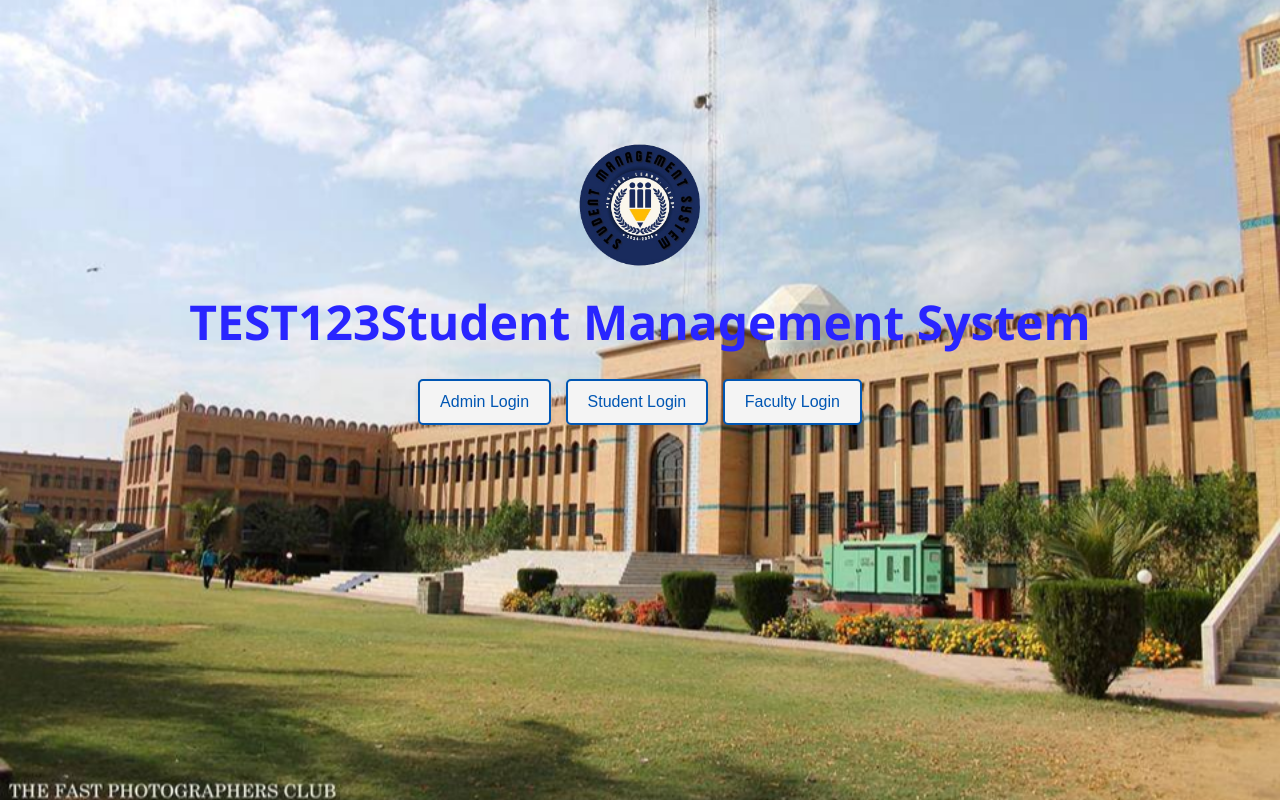
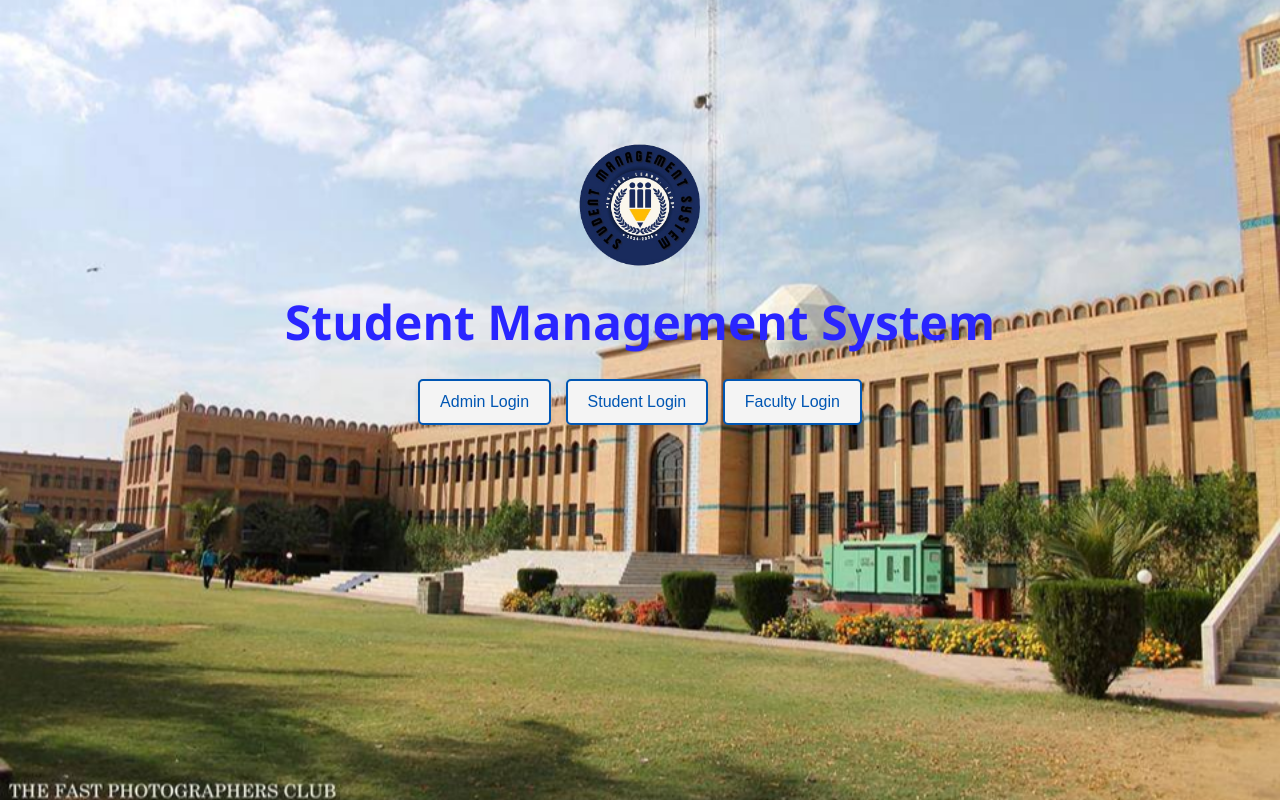
Before and after one commit to AQG53/DB-PROJECT, a plain HTML site: page mainpage.html in a window 1280 px wide. Drawn offline with Linux system fonts and the light colour scheme.

Commit message:
Update mainpage.html

```diff
--- a/mainpage.html
+++ b/mainpage.html
@@ -10,7 +10,7 @@
     <div class="container">
         <header>
             <img src="SMS.png" alt="Student Management System Logo" class="logo">
-            <div class="system-title">TEST123Student Management System</div>
+            <div class="system-title">Student Management System</div>
         </header>
         <div class="login-section">
             <button class="login-button" onclick="login('admin')">Admin Login</button>
```
